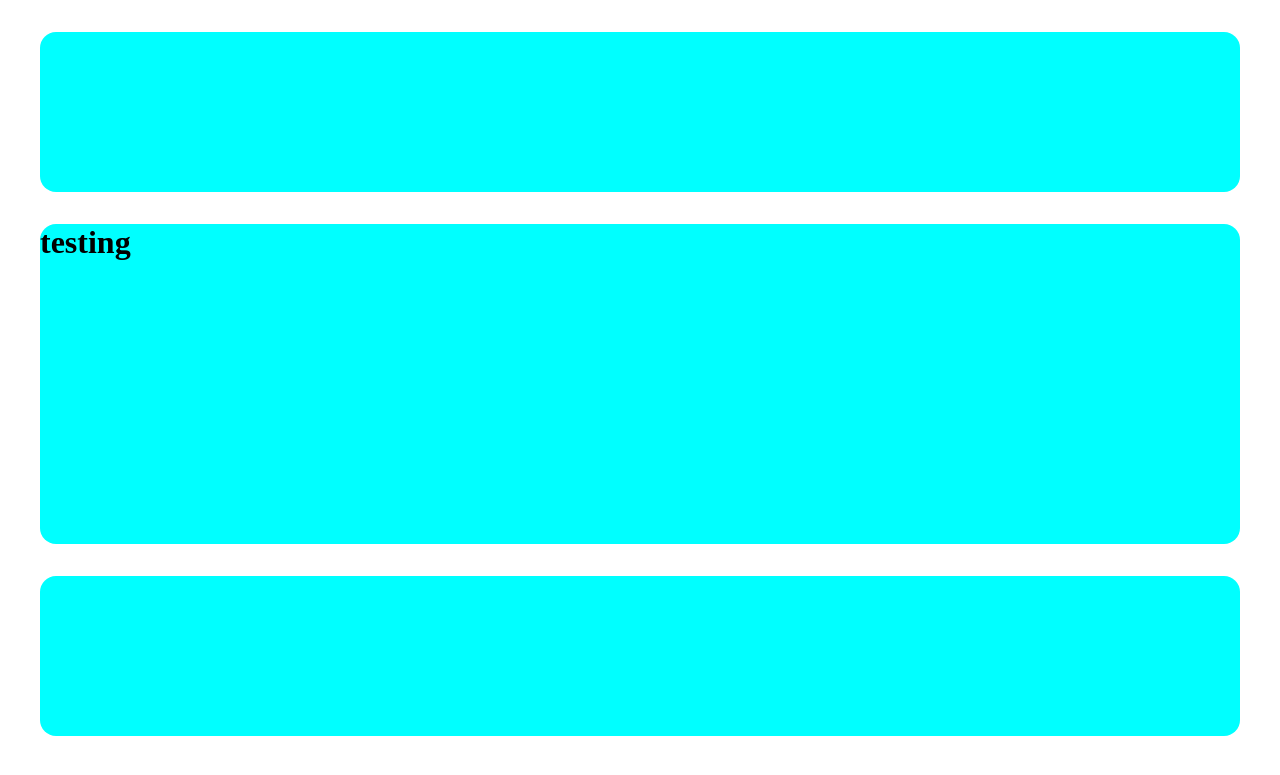
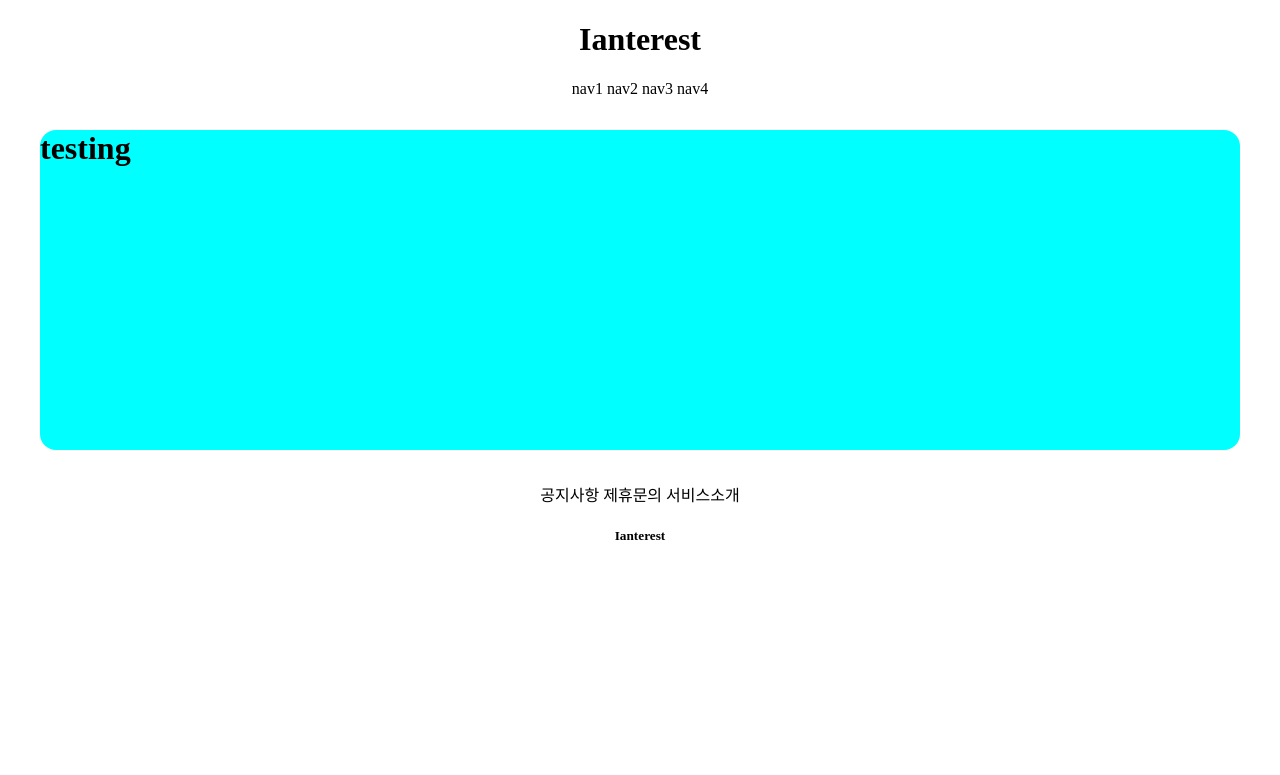
Before and after one commit to kokimian/git_1ban_web, a Django app: page /account/hello_world/ in a window 1280 px wide. Shown: the top 775 px of the page. Run offline with Django 3.2, Linux system fonts and the light colour scheme; parts of the project's set-up code (start-up, migrations or seed data) failed here and were passed over.

Commit message:
2021/07/05 1ban class commit 2

```diff
--- a/templates/footer.html
+++ b/templates/footer.html
@@ -1,2 +1,12 @@
-<div style="height: 10rem; background-color: aqua; margin: 2rem; border-radius: 1rem;">
+<div style="text-align: center">
+
+    <div>
+        <sapn>공지사항</sapn>
+        <sapn>제휴문의</sapn>
+        <sapn>서비스소개</sapn>
+    </div>
+    <div>
+        <h5>Ianterest</h5>
+    </div>
+
 </div>
--- a/templates/header.html
+++ b/templates/header.html
@@ -1,2 +1,13 @@
-<div style="height: 10rem; background-color: aqua; margin: 2rem; border-radius: 1rem;">
+<div style="text-align: center">
+
+    <div>
+        <h1>Ianterest</h1>
+    </div>
+    <div>
+        <span>nav1</span>
+        <span>nav2</span>
+        <span>nav3</span>
+        <span>nav4</span>
+    </div>
+
 </div>
```
